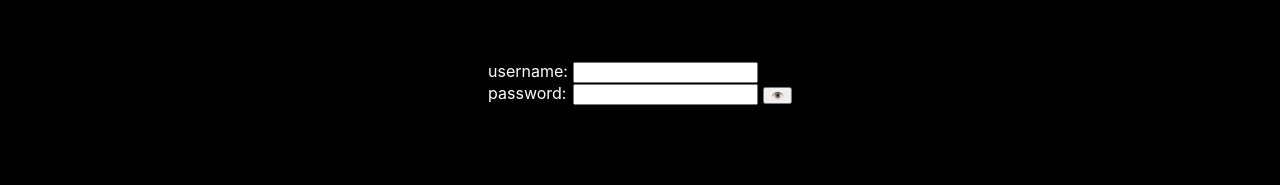
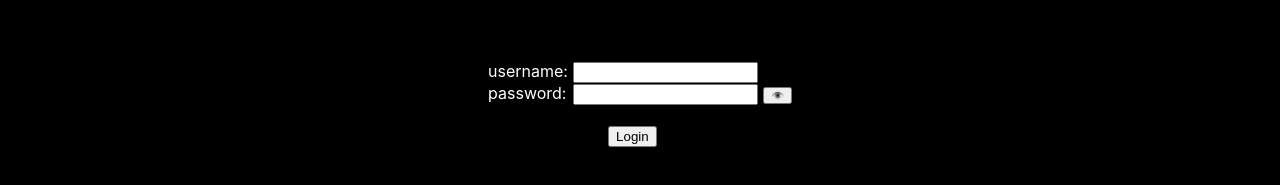
Before and after one commit to allenlr/phase-5-project, a React (Create React App) app in the folder client/: page /login in a window 1280 px wide. Shown: the part 311-496 px from the top of the page. Built offline with nearby package versions, Linux system fonts and the light colour scheme.

Commit message:
create basic error handling for login component

```diff
--- a/client/package.json
+++ b/client/package.json
@@ -21,6 +21,8 @@
     "test": "react-scripts test",
     "eject": "react-scripts eject"
   },
+  "proxy": "http://localhost:3000",
+
   "eslintConfig": {
     "extends": [
       "react-app",
@@ -38,5 +40,8 @@
       "last 1 firefox version",
       "last 1 safari version"
     ]
+  },
+  "devDependencies": {
+    "cross-env": "^7.0.3"
   }
 }
--- a/client/src/components/User/Login.js
+++ b/client/src/components/User/Login.js
@@ -11,6 +11,7 @@ function Login(){
         username: '',
         password: '',
     })
+    const [error, setError] = useState(null)
 
     function handleFormChange(e) {
         const keyName = e.target.name
@@ -20,17 +21,29 @@ function Login(){
         })
     }
 
-    function handleFormSubmit(e) {
+    function handleLogin(e) {
         e.preventDefault()
         fetch("/login", {
             method: "POST",
             headers: {
                 "Content-Type": "application/json",
             },
-            body: JSON.stringify({ username, password })
+            body: JSON.stringify({ loginForm })
         })
-            .then((r) => r.json())
-            .then((data) => console.log(data))
+            .then((r) => {
+                if (r.ok){
+                    setError(null)
+                    return r.json()
+                } else {
+                    return r.json().then((data) => {
+                        throw new Error(data.error || 'Login Failed')
+                    })
+                }
+            })
+            .catch((error) => {
+                setError(error)
+                console.log(`error: ${error.message}`)
+            })
     }
 
     return(
@@ -40,7 +53,8 @@ function Login(){
             </h1>
             <br />
             <br />
-            <form className="login-form">
+            <span id="error-handle">{error ? error.message : null}</span>
+            <form className="login-form" onSubmit={handleLogin}>
                 username:
                 <input
                     style={{marginLeft: "5px"}}
@@ -65,6 +79,9 @@ function Login(){
                 >
                     {showPassword ? "🚫👁️" : "👁️"}
                 </button>
+                <br/>
+                <br/>
+                <button type="submit" id="login-button">Login</button>
             </form>
 
         </div>
--- a/client/src/components/User/User.css
+++ b/client/src/components/User/User.css
@@ -9,3 +9,11 @@
 #login-header{
     color: #10eee3;
 }
+
+#login-button{
+    margin-left: 120px;
+}
+
+#error-handle{
+    color: red
+}
```
Also changed, not shown: 2 other files (tests, documents, lock files or other folders).
